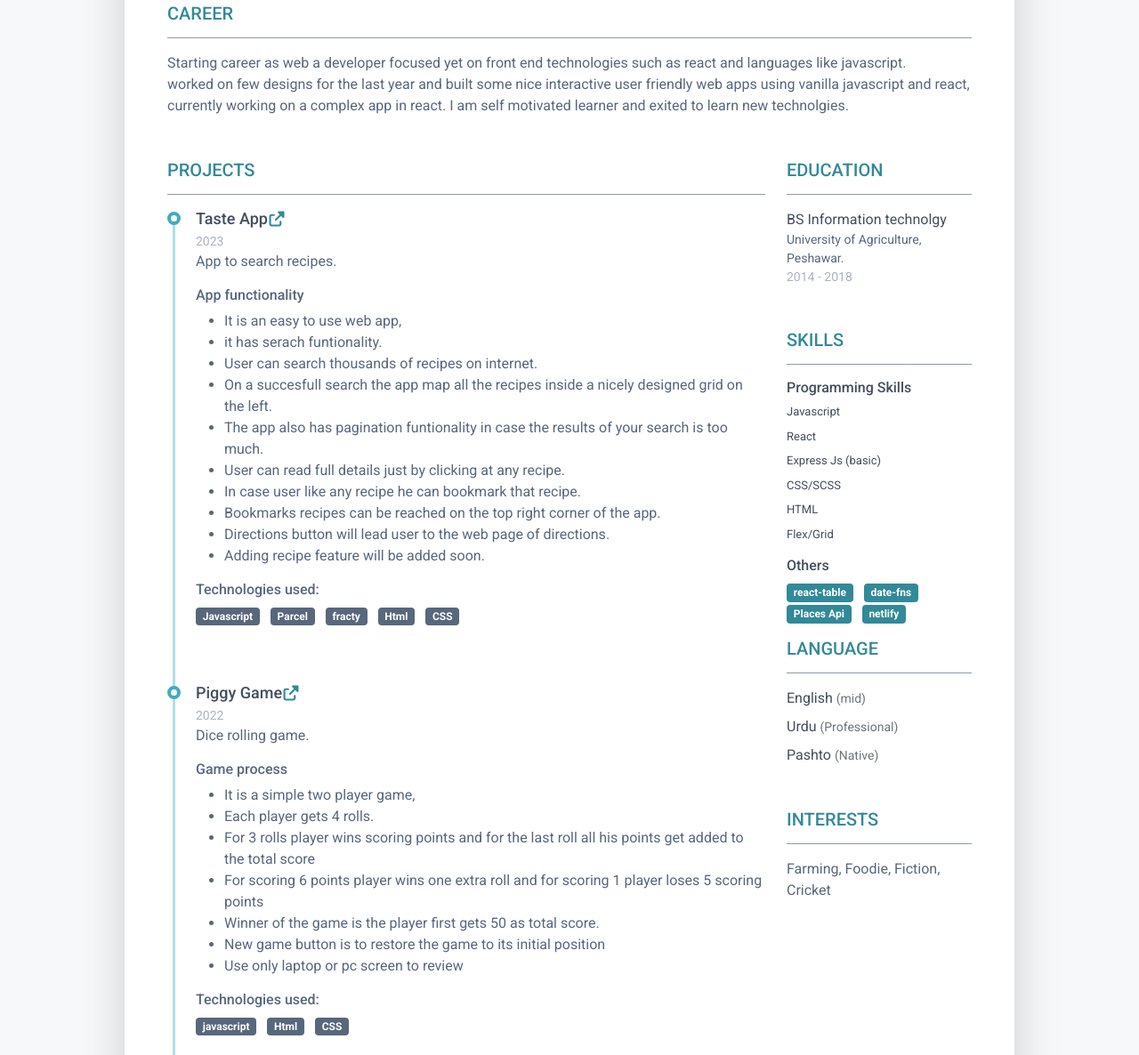
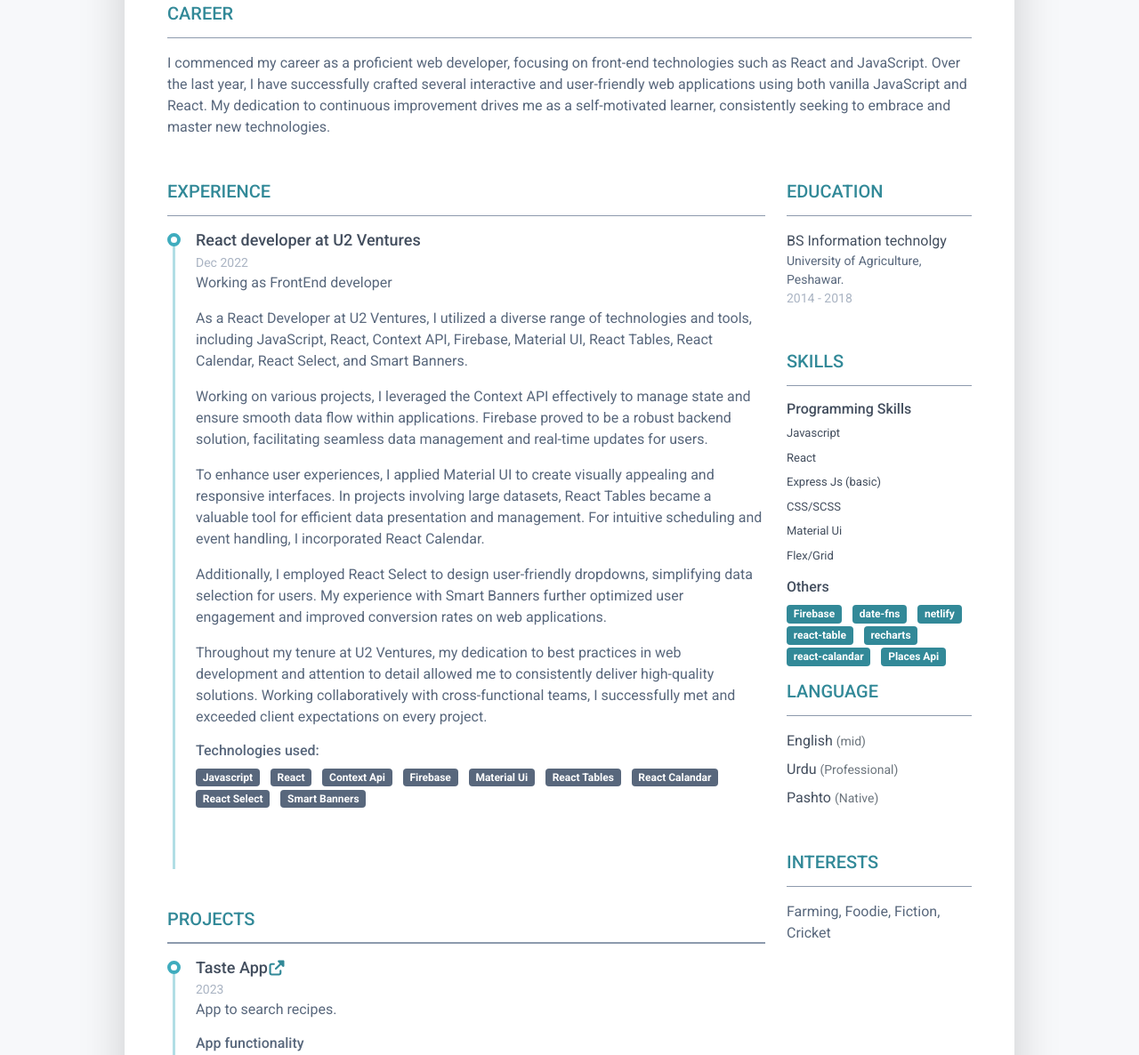
Before and after one commit to farooqwd/farooqwd, a plain HTML site: page index.html in a window 1280 px wide. Shown: the part 295-1481 px from the top of the page at 89% size. Drawn offline with Linux system fonts and the light colour scheme.

Commit message:
new changes

```diff
--- a/index.html
+++ b/index.html
@@ -23,7 +23,7 @@
 				<div class="row">
 					<!--//col-->
 					<div class="col">
-						<div class="row p-4 justify-content-center justify-content-md-between">
+						<div class="row p-4 justify-content-start justify-content-md-between">
 							<div class="primary-info col-auto">
 								<h1 class="name mt-0 mb-1 text-white text-uppercase text-uppercase">Farooq islam</h1>
 								<div class="title mb-3">Web developer</div>
@@ -49,14 +49,72 @@
 					<h2 class="resume-section-title text-uppercase font-weight-bold pb-3 mb-3">Career</h2>
 					<div class="resume-section-content">
 						<p class="mb-0">
-							Starting career as web a developer focused yet on front end technologies such as react and languages like javascript. <br/>
-							worked on few designs for the last year and built some nice interactive  user friendly web apps using vanilla javascript and react, currently working on a complex app in react. I am self motivated learner and exited to learn new technolgies.
+							I commenced my career as a proficient web developer, focusing on front-end technologies such as React and JavaScript. Over the last year, I have successfully crafted several interactive and user-friendly web applications using both vanilla JavaScript and React. My dedication to continuous improvement drives me as a self-motivated learner, consistently seeking to embrace and master new technologies.
 						</p>
 					</div>
 				</section>
 				<!--//summary-section-->
 				<div class="row">
 					<div class="col-lg-9">
+						<section class="resume-section experience-section mb-5">
+							<h2 class="resume-section-title text-uppercase font-weight-bold pb-3 mb-3">experience</h2>
+							<div class="resume-section-content">
+								<div class="resume-timeline position-relative">
+									<article class="resume-timeline-item position-relative pb-5">
+										<div class="resume-timeline-item-header mb-2">
+											<div class="d-flex flex-column flex-md-row">
+												<h3 class="resume-position-title font-weight-bold mb-1">React developer at U2 Ventures</h3>
+												<!-- <a href="https://taste.netlify.app/" target="_blank" class="project-links"><i class="fas fa-external-link-alt fa-fw me-1" data-fa-transform="grow-1"></i></a>												 -->
+											</div>
+											<div class="resume-position-time">Dec 2022</div>
+										<div class="resume-timeline-item-desc">
+											<p>Working as FrontEnd developer
+												</p>
+												<p>
+													As a React Developer at U2 Ventures, I utilized a diverse range of technologies and tools, including JavaScript, React, Context API, Firebase, Material UI, React Tables, React Calendar, React Select, and Smart Banners.
+												</p>
+												<p>
+													Working on various projects, I leveraged the Context API effectively to manage state and ensure smooth data flow within applications. Firebase proved to be a robust backend solution, facilitating seamless data management and real-time updates for users.
+												</p>
+												<p>
+													To enhance user experiences, I applied Material UI to create visually appealing and responsive interfaces. In projects involving large datasets, React Tables became a valuable tool for efficient data presentation and management. For intuitive scheduling and event handling, I incorporated React Calendar.
+												</p>
+												<p>
+													Additionally, I employed React Select to design user-friendly dropdowns, simplifying data selection for users. My experience with Smart Banners further optimized user engagement and improved conversion rates on web applications.
+												</p>
+												<p>
+													Throughout my tenure at U2 Ventures, my dedication to best practices in web development and attention to detail allowed me to consistently deliver high-quality solutions. Working collaboratively with cross-functional teams, I successfully met and exceeded client expectations on every project.
+												</p>
+											<!-- <h4 class="resume-timeline-item-desc-heading font-weight-bold">App functionality</h4>
+											<ul>
+												<li>It is an easy to use web app,</li>
+												<li>it has serach funtionality.</li>
+												<li>User can search thousands of recipes on internet.</a></li>
+												<li>On a succesfull search the app map all the recipes inside a nicely designed grid on the left.</li>
+												<li>The app also has pagination funtionality in case the results of your search is too much.</li>
+												<li>User can read full details just by clicking at any recipe.</li>
+												<li>In case user like any recipe he can bookmark that recipe.</li>
+												<li>Bookmarks recipes can be reached on the top right corner of the app.</li>
+												<li>Directions button will lead user to the web page of directions.</li>
+												<li>Adding recipe feature will be added soon.</li>
+											</ul> -->
+											<h4 class="resume-timeline-item-desc-heading font-weight-bold">Technologies used:</h4>
+											<ul class="list-inline">
+												<li class="list-inline-item"><span class="badge bg-secondary badge-pill">Javascript</span></li>
+												<li class="list-inline-item"><span class="badge bg-secondary badge-pill">React</span></li>
+												<li class="list-inline-item"><span class="badge bg-secondary badge-pill">Context Api</span></li>
+												<li class="list-inline-item"><span class="badge bg-secondary badge-pill">Firebase</span></li>
+												<li class="list-inline-item"><span class="badge bg-secondary badge-pill">Material Ui</span></li>
+												<li class="list-inline-item"><span class="badge bg-secondary badge-pill">React Tables</span></li>
+												<li class="list-inline-item"><span class="badge bg-secondary badge-pill">React Calandar</span></li>
+												<li class="list-inline-item"><span class="badge bg-secondary badge-pill">React Select</span></li>
+												<li class="list-inline-item"><span class="badge bg-secondary badge-pill">Smart Banners</span></li>
+											</ul>
+										</div>
+									</article>
+									</div>
+									</div>
+						</section>
 						<section class="resume-section experience-section mb-5">
 							<h2 class="resume-section-title text-uppercase font-weight-bold pb-3 mb-3">PROJECTS</h2>
 							<div class="resume-section-content">
@@ -66,16 +124,12 @@
 											<div class="d-flex flex-column flex-md-row">
 												<h3 class="resume-position-title font-weight-bold mb-1">Taste App</h3>
 												<a href="https://taste.netlify.app/" target="_blank" class="project-links"><i class="fas fa-external-link-alt fa-fw me-1" data-fa-transform="grow-1"></i></a>
-												<!-- <div class="resume-company-name ms-auto"></div> -->
 											</div>
-											<!--//row-->
 											<div class="resume-position-time">2023</div>
 										<div class="resume-timeline-item-desc">
 											<p> App to search recipes.
 												</p>
 											<h4 class="resume-timeline-item-desc-heading font-weight-bold">App functionality</h4>
-											<!-- <p>My main role at the company is to build software solutions that might make the sales and marketing process easier for the business. There are 7 different apps (web and tablet) I've developed and involved in. A few of the highlights are mentioned below:</p>
-											 -->
 											<ul>
 												<li>It is an easy to use web app,</li>
 												<li>it has serach funtionality.</li>
@@ -96,24 +150,23 @@
 												<li class="list-inline-item"><span class="badge bg-secondary badge-pill">Html</span></li>
 												<li class="list-inline-item"><span class="badge bg-secondary badge-pill">CSS</span></li>
 											</ul>
-										</div><!--//resume-timeline-item-desc-->
-									</article><!--//resume-timeline-item-->
+										</div>
+									</article>
 									<!--  -->
-									<article class="resume-timeline-item position-relative pb-5">
+									<!-- <article class="resume-timeline-item position-relative pb-5">
 										<div class="resume-timeline-item-header mb-2">
 											<div class="d-flex flex-column flex-md-row">
 												<h3 class="resume-position-title font-weight-bold mb-1">Piggy Game</h3>
 												<a href="https://piggy-game-practice.netlify.app/" target="_blank" class="project-links"><i class="fas fa-external-link-alt fa-fw me-1" data-fa-transform="grow-1"></i></a>
-												<!-- <div class="resume-company-name ms-auto"></div> -->
+
 											</div>
-											<!--//row-->
+
 											<div class="resume-position-time">2022</div>
 										<div class="resume-timeline-item-desc">
 											<p> Dice rolling game.
 												</p>
 											<h4 class="resume-timeline-item-desc-heading font-weight-bold">Game process</h4>
-											<!-- <p>My main role at the company is to build software solutions that might make the sales and marketing process easier for the business. There are 7 different apps (web and tablet) I've developed and involved in. A few of the highlights are mentioned below:</p>
-											 -->
+
 											<ul>
 												<li>It is a simple two player game,</li>
 												<li>Each player gets 4 rolls.</li>
@@ -129,18 +182,18 @@
 												<li class="list-inline-item"><span class="badge bg-secondary badge-pill">Html</span></li>
 												<li class="list-inline-item"><span class="badge bg-secondary badge-pill">CSS</span></li>
 											</ul>
-										</div><!--//resume-timeline-item-desc-->
-									</article><!--//resume-timeline-item-->
+										</div>
+									</article> -->
 
-									<article class="resume-timeline-item position-relative pb-5">
+									<!-- <article class="resume-timeline-item position-relative pb-5">
 										<div class="resume-timeline-item-header mb-2">
 											<div class="d-flex flex-column flex-md-row">
 												<h3 class="resume-position-title font-weight-bold mb-1">Mock Banking</h3>
 												<a href="https://account-practice.netlify.app/?" target="_blank" class="project-links"><i class="fas fa-external-link-alt fa-fw me-1" data-fa-transform="grow-1"></i></a>
-												<!-- <div class="resume-company-name ms-auto">WebDevGroup</div> -->
-											</div><!--//row-->
+
+											</div>
 											<div class="resume-position-time">2022</div>
-										</div><!--//resume-timeline-item-header-->
+										</div>
 										<div class="resume-timeline-item-desc">
 											<p>Banking system</p>
 											<h4 class="resume-timeline-item-desc-heading font-weight-bold">App flow</h4>
@@ -159,19 +212,19 @@
 												<li class="list-inline-item"><span class="badge bg-secondary badge-pill">Html</span></li>
 												<li class="list-inline-item"><span class="badge bg-secondary badge-pill">Css</span></li>
 											</ul>
-										</div><!--//resume-timeline-item-desc-->
-									</article><!--//resume-timeline-item-->
+										</div>
+									</article> -->
 
 
-									<article class="resume-timeline-item position-relative">
+									<!-- <article class="resume-timeline-item position-relative">
 										<div class="resume-timeline-item-header mb-2">
 											<div class="d-flex flex-column flex-md-row">
 													<h3 class="resume-position-title font-weight-bold mb-1">Traveling company website</h3>
 													<a href="https://trillo-flex-practice.netlify.app/" target="_blank" class="project-links"><i class="fas fa-external-link-alt fa-fw me-1" data-fa-transform="grow-1"></i></a>
-													<!-- <div class="resume-company-name ms-auto">Senho IT Solutions</div> -->
-											</div><!--//row-->
+
+											</div>
 											<div class="resume-position-time">2022</div>
-										</div><!--//resume-timeline-item-header-->
+										</div>
 										<div class="resume-timeline-item-desc">
 											<p>A static responsive webpage with a moderen layout designed for a tour guide company to provide a nice user experience to its customers. </b>
 												<ul>
@@ -189,8 +242,8 @@
 												<li class="list-inline-item"><span class="badge bg-secondary badge-pill">Css/SCSS</span></li>
 												<li class="list-inline-item"><span class="badge bg-secondary badge-pill">Html</span></li>
 											</ul>
-										</div><!--//resume-timeline-item-desc-->
-									</article><!--//resume-timeline-item-->
+										</div>
+									</article> -->
 
 									<article class="resume-timeline-item position-relative">
 										<div class="resume-timeline-item-header mb-2">
@@ -269,8 +322,11 @@
 												<div class="resume-skill-name">CSS/SCSS</div>
 											</li>
 											<li class="mb-2">
-												<div class="resume-skill-name">HTML</div>
+												<div class="resume-skill-name">Material Ui</div>
 											</li>
+											<!-- <li class="mb-2">
+												<div class="resume-skill-name">Tailwind CSS</div>
+											</li> -->
 											<li class="mb-2">
 												<div class="resume-skill-name">Flex/Grid</div>
 											</li>
@@ -280,11 +336,14 @@
 									<div class="resume-skill-item">
 											<h4 class="resume-skills-cat font-weight-bold">Others</h4>
 											<ul class="list-inline">
+												<li class="list-inline-item"><span class="badge bg-primary badge-dark">Firebase</span></li>
+												<li class="list-inline-item"><span class="badge bg-primary badge-dark">date-fns</span></li>
+												<li class="list-inline-item"><span class="badge bg-primary badge-dark">netlify</span></li>
 												<li class="list-inline-item"><span class="badge bg-primary badge-dark">react-table</span></li>
-												<li class="list-inline-item"><span class="badge bg-primary badge-dark">date-fns</span></li>
+												<li class="list-inline-item"><span class="badge bg-primary badge-dark">recharts</span></li>
+												<li class="list-inline-item"><span class="badge bg-primary badge-dark">react-calandar</span></li>
 												<li class="list-inline-item"><span class="badge bg-primary badge-dark">Places Api</span></li>
-												<li class="list-inline-item"><span class="badge bg-primary badge-dark">netlify</span></li>
-											</ul>
+												</ul>
 									</div><!--//resume-skill-item-->
 							</div><!--resume-section-content-->
 
```
